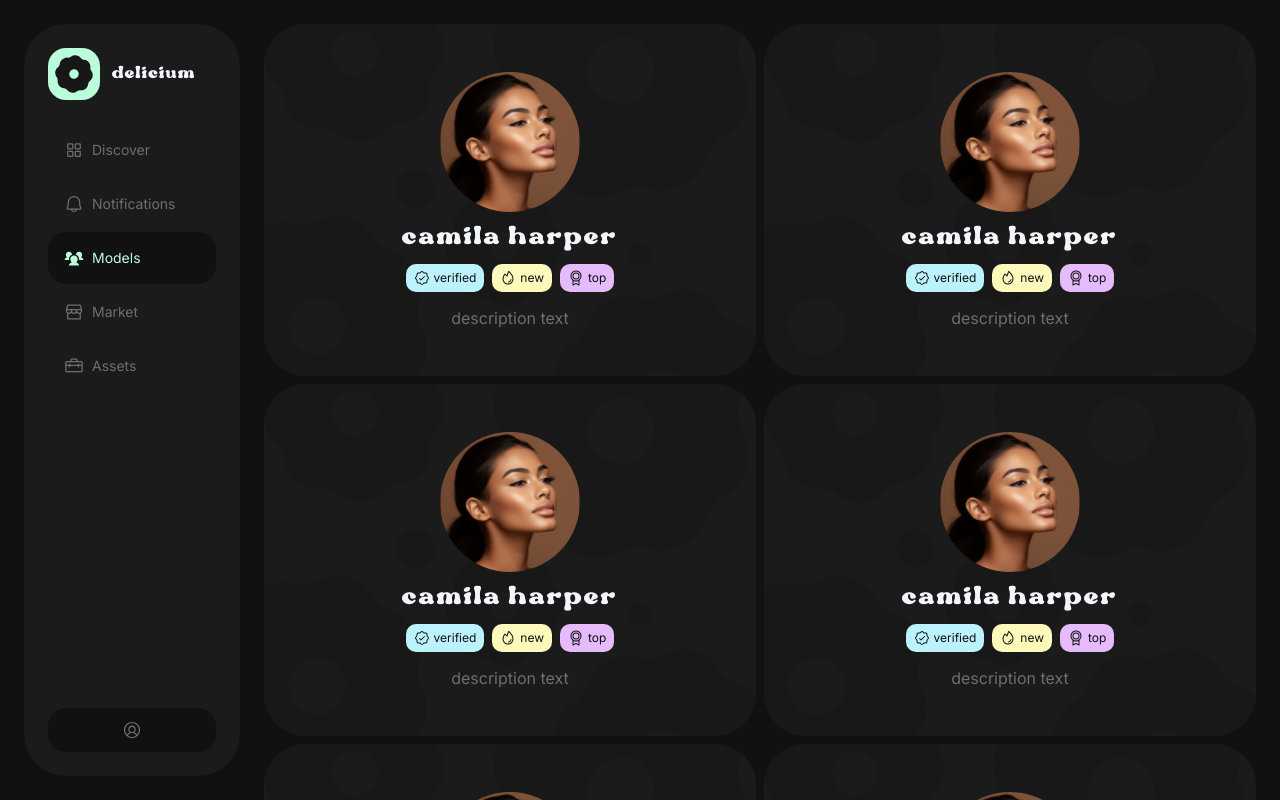
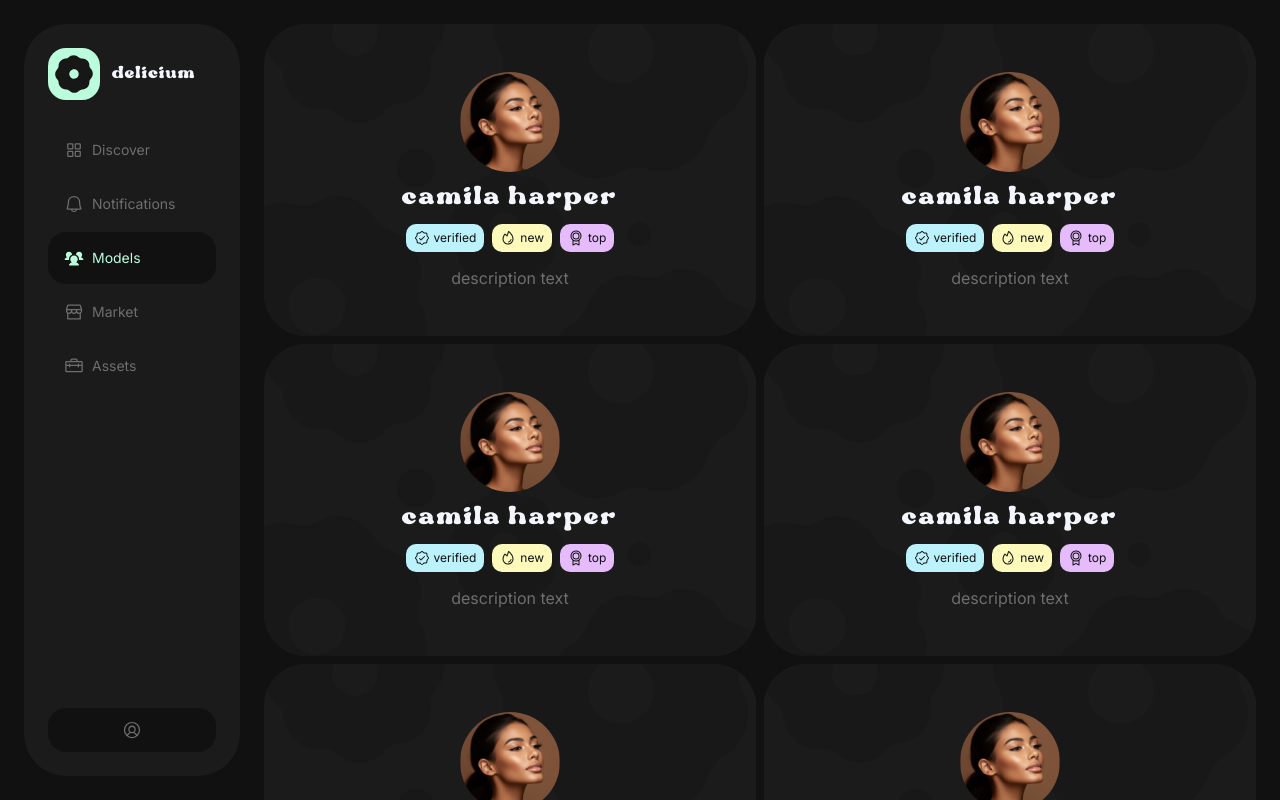
Before and after one commit to dolianich/dellicium, a React (Vite) app: page /models in a window 1280 px wide. Shown: the top 800 px of the page. Built offline with nearby package versions, Linux system fonts and the light colour scheme.

Commit message:
Created Avatar component

```diff
--- /dev/null
+++ b/src/components/Avatar/Avatar.module.css
@@ -0,0 +1,11 @@
+.small{
+    width: 100px;
+    height: 100px;
+    border-radius: 100%;
+}
+
+.big{
+    width: 140px;
+    height: 140px;
+    border-radius: 100%;
+}
--- /dev/null
+++ b/src/components/Avatar/Avatar.tsx
@@ -0,0 +1,14 @@
+import styles from './Avatar.module.css';
+import modelAvatar from '../../assets/user_test.png';
+
+interface Props{
+    size?: 'small' | 'big'
+}
+
+const Avatar = ({size}: Props) => {
+  return (
+    <img src={modelAvatar} alt="avatar" className={size === 'small' ? styles.small : styles.big}/>
+  )
+}
+
+export default Avatar
--- a/src/components/ModelCard/ModelCard.module.css
+++ b/src/components/ModelCard/ModelCard.module.css
@@ -57,11 +57,6 @@
     margin-bottom: 4px;
 }
 
-.container img{
-    border-radius: 100%;
-    width: 140px;
-    height: 140px;
-}
 
 .container:hover{
     background-image: url(../../assets/modelCardBg_hover.svg);
--- a/src/components/ModelCard/ModelCard.tsx
+++ b/src/components/ModelCard/ModelCard.tsx
@@ -1,7 +1,7 @@
 import { Link } from 'react-router-dom';
 import styles from './ModelCard.module.css';
 import Badge from '../Badge/Badge';
-import modelAvatar from '../../assets/user_test.png';
+import Avatar from '../Avatar/Avatar';
 
 interface Props {
   link: string;
@@ -14,10 +14,12 @@ const ModelCard = ({ link, name, description, tags }: Props) => {
   return (
     <Link to={link} className={styles.wrapper}>
       <div className={styles.container}>
-        <img src={modelAvatar} alt="avatar" />
+        <Avatar size="small" />
         <h2>{name.toLowerCase()}</h2>
         <div className={styles.badges}>
-          {tags?.map((tag) => <Badge type={tag} />)}
+          {tags?.map((tag) => (
+            <Badge type={tag} />
+          ))}
         </div>
         <p>{description.toLowerCase()}</p>
       </div>
```
